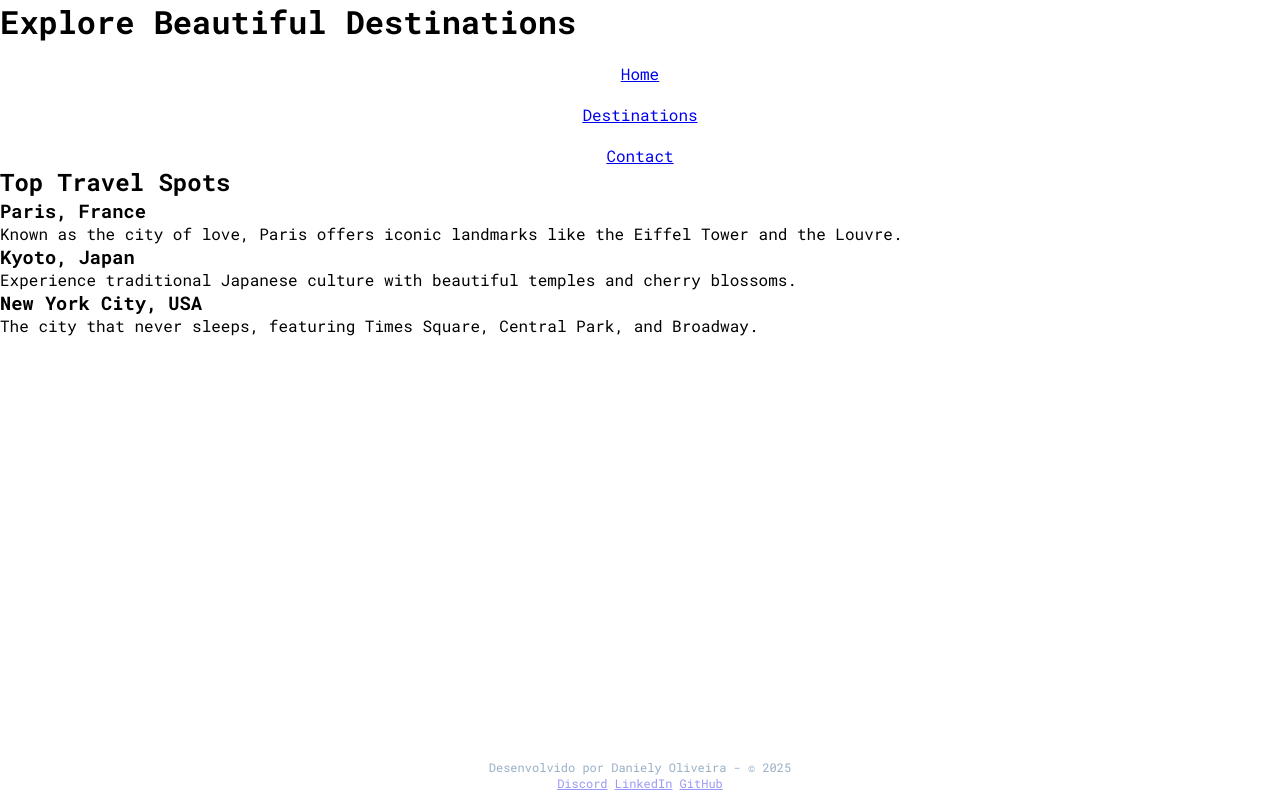
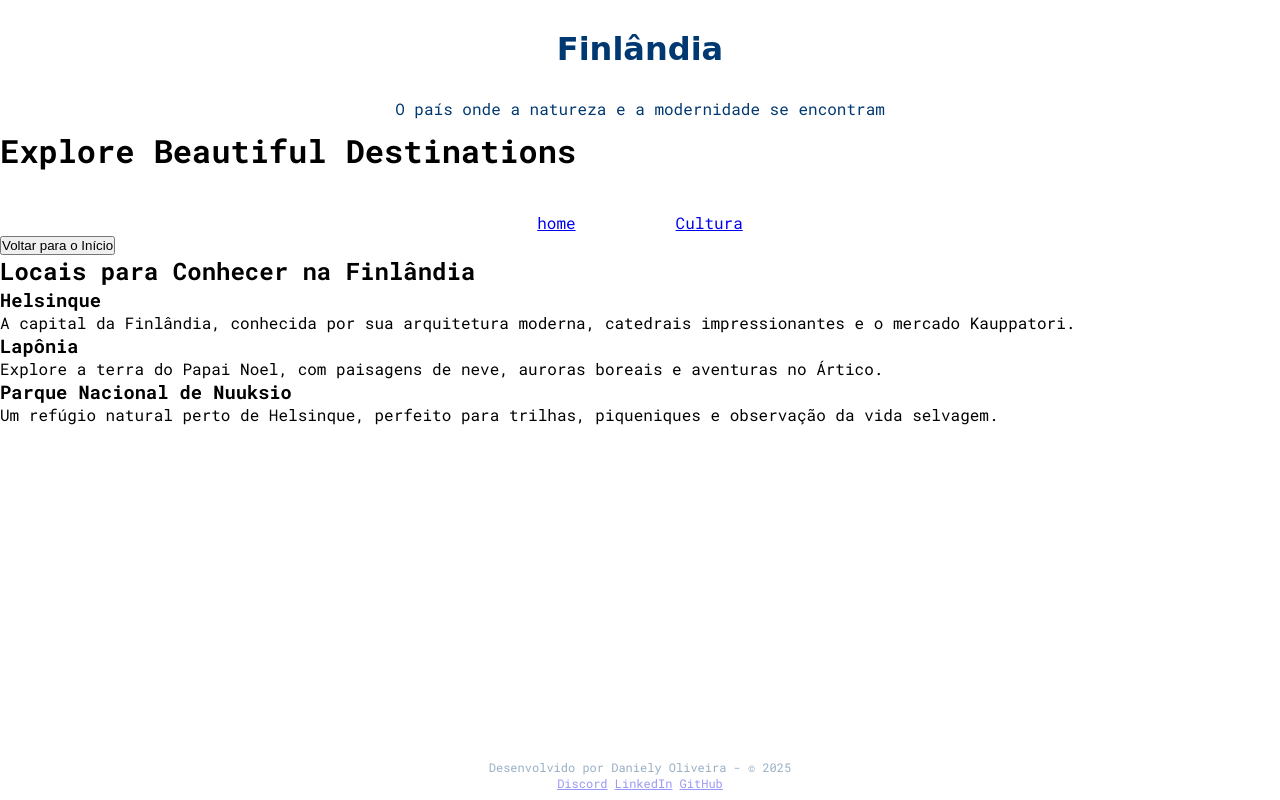
Before and after one commit to daniolivem/html-css-travel-project, a plain HTML site: page lugares.html in a window 1280 px wide. Drawn offline with Linux system fonts and the light colour scheme; a web font is replaced by a local one.

Commit message:
Atualiza a estrutura e o conteúdo das páginas HTML para a apresentação da cultura e destinos na Finlândia, incluindo melhorias na navegação e adição de seções informativas.

```diff
--- a/lugares.html
+++ b/lugares.html
@@ -12,29 +12,36 @@
 </head>
 <body>
     <header>
+        <!-- continuar aqui -->
+        <div class="container">
+            <h1 class="title">Finlândia</h1>
+
+            <p class="p1">O país onde a natureza e a modernidade se encontram</p>
+        </div>
+
         <h1>Explore Beautiful Destinations</h1>
-        <nav>
-            <ul>
-                <li><a href="index.html">Home</a></li>
-                <li><a href="lugares.html">Destinations</a></li>
-                <li><a href="contact.html">Contact</a></li>
+        <nav aria-label="Navegação principal">
+            <ul class="menu">
+                <li><a href="home.html">home</a></li>
+                <li><a href="cultura.html">Cultura</a></li>
             </ul>
+            <button onclick="window.location.href='index.html'" class="btn-voltar">Voltar para o Início</button>
         </nav>
     </header>
     <main>
         <section>
-            <h2>Top Travel Spots</h2>
+            <h2 class="travels">Locais para Conhecer na Finlândia</h2>
             <article>
-                <h3>Paris, France</h3>
-                <p>Known as the city of love, Paris offers iconic landmarks like the Eiffel Tower and the Louvre.</p>
+            <h3 class="travel1">Helsinque</h3>
+            <p>A capital da Finlândia, conhecida por sua arquitetura moderna, catedrais impressionantes e o mercado Kauppatori.</p>
             </article>
             <article>
-                <h3>Kyoto, Japan</h3>
-                <p>Experience traditional Japanese culture with beautiful temples and cherry blossoms.</p>
+            <h3 class="travel2">Lapônia</h3>
+            <p>Explore a terra do Papai Noel, com paisagens de neve, auroras boreais e aventuras no Ártico.</p>
             </article>
             <article>
-                <h3>New York City, USA</h3>
-                <p>The city that never sleeps, featuring Times Square, Central Park, and Broadway.</p>
+            <h3 class="travel3">Parque Nacional de Nuuksio</h3>
+            <p>Um refúgio natural perto de Helsinque, perfeito para trilhas, piqueniques e observação da vida selvagem.</p>
             </article>
         </section>
     </main>
```
Also changed, not shown: cultura.html (+12 -7 lines), home.html (+1 -3 lines), index.html (+1 -1 lines).
